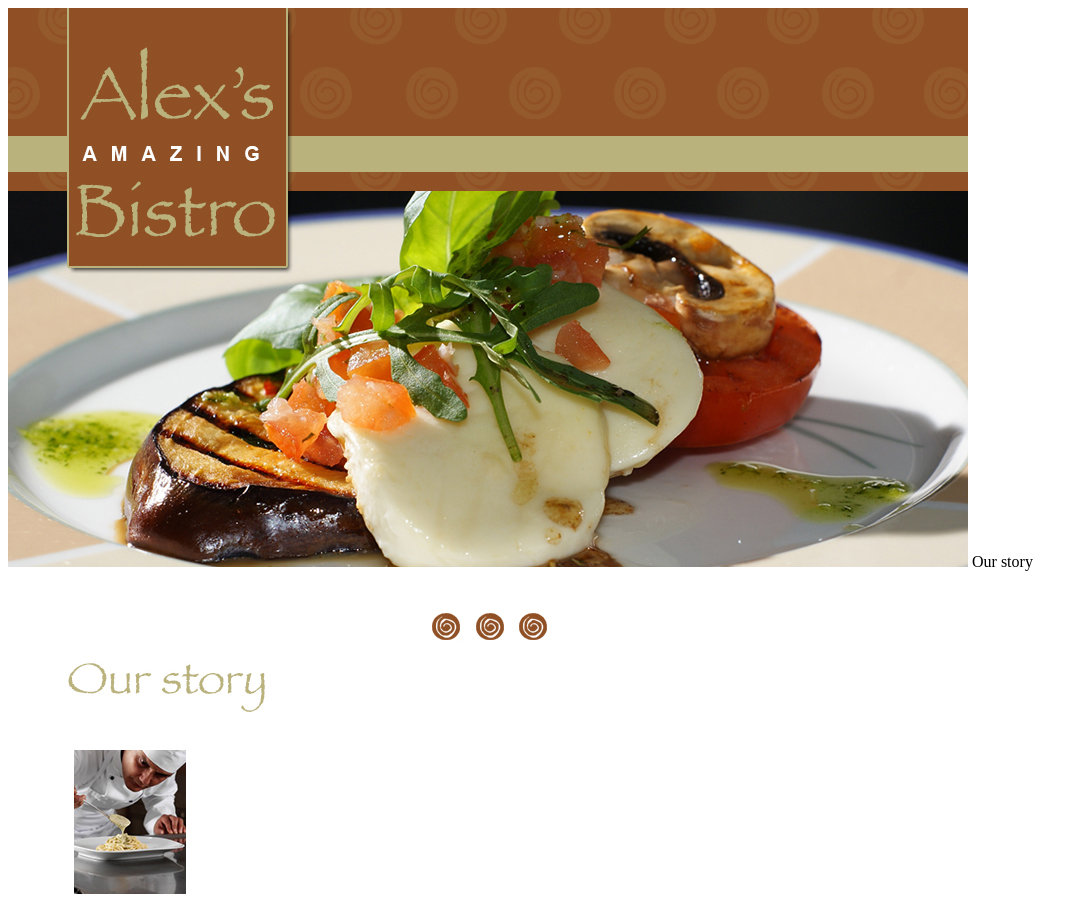
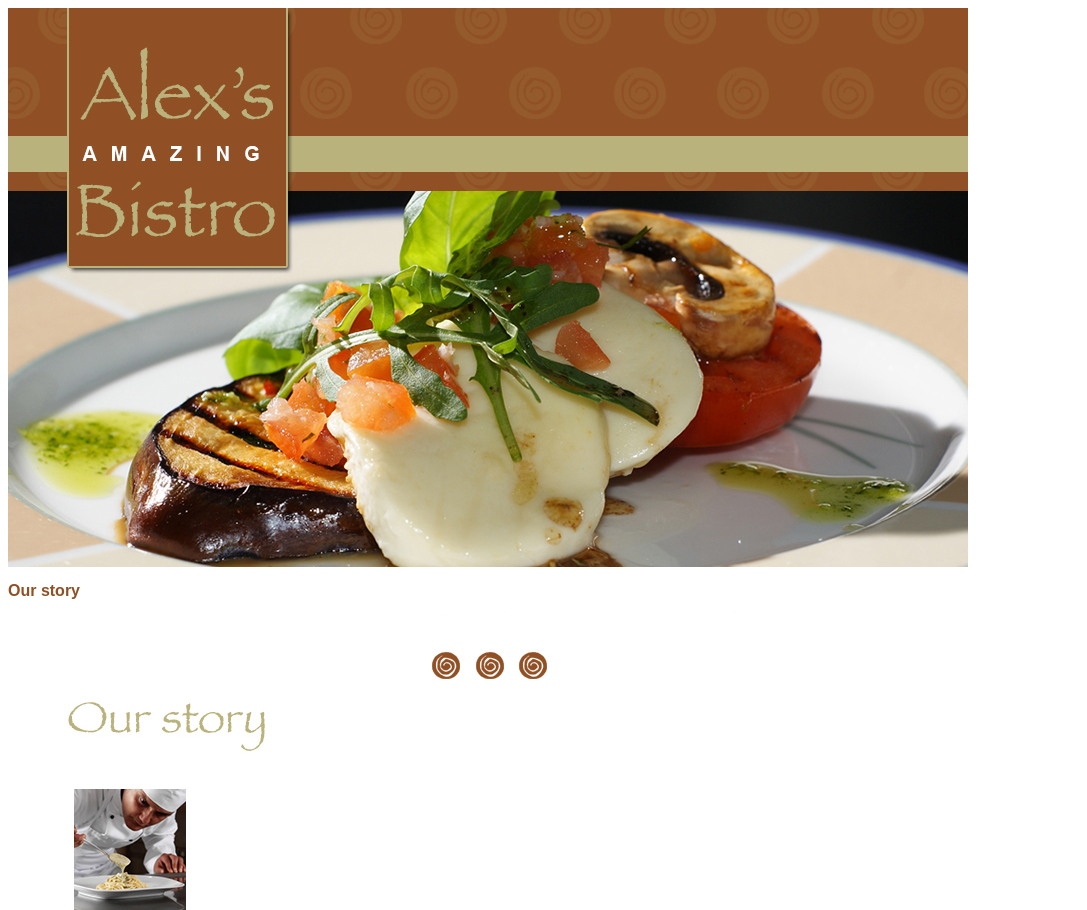
Before and after one commit to kimcable/Bistro, a plain HTML site: page index.html in a window 1280 px wide. Shown: the top 910 px of the page, without its empty margins (0-1087 px from the left). Drawn offline with Linux system fonts and the light colour scheme.

Commit message:
changes 6/11

```diff
--- a/app.css
+++ b/app.css
@@ -1,6 +1,9 @@
 app.css
 body{
 	background-image=url"Image 1.jpeg"
+}
+body {
+  background: url(Image 1.jpg) no-repeat;
 }
 p {
 font-family: Arial;
--- a/index.html
+++ b/index.html
@@ -5,7 +5,7 @@
 	</head>
 		<link type="text/css" rel="stylesheet" href="app.css"/>
 				<body>
-					<img src="Image 1.jpg";<h1> Our story </h1/>
+					<img src="Image 1.jpg" /><h1> Our story </h1/>
 					<img src="Image 2.jpg" />
 						<p>LLorem ipsum dolor sit amet, consectetur adipisicing elit, sed do eiusmod tempor incididunt ut labore et dolore magna aliqua. Ut enim ad minim veniam, quis nostrud exercitation ullamco laboris nisi ut aliquip ex ea commodo consequat. Duis aute irure dolor in reprehenderit in voluptate velit esse cillum dolore eu fugiat nulla pariatur. Excepteur sint occaecat cupidatat non proident, sunt in culpa qui officia deserunt mollit anim id est laborum. Sed ut perspiciatis unde omnis iste natus error sit voluptatem</P >
 						<p>accusantium doloremque laudantium, totam rem aperiam, eaque ipsa quae ab illo inventore veritatis et quasi architecto beatae vitae dicta sunt explicabo. Nemo enim ipsam voluptatem quia voluptas sit aspernatur aut odit aut fugit, sed quia consequuntur magni dolores eos qui ratione voluptatem sequi nesciunt. Neque porro quisquam est, qui dolorem ipsum quia dolor sit amet, consectetur, adipisci velit, sed quia non numquam eius modi tempora incidunt ut labore et dolore magnam aliquam quaerat voluptatem.</p>
```
